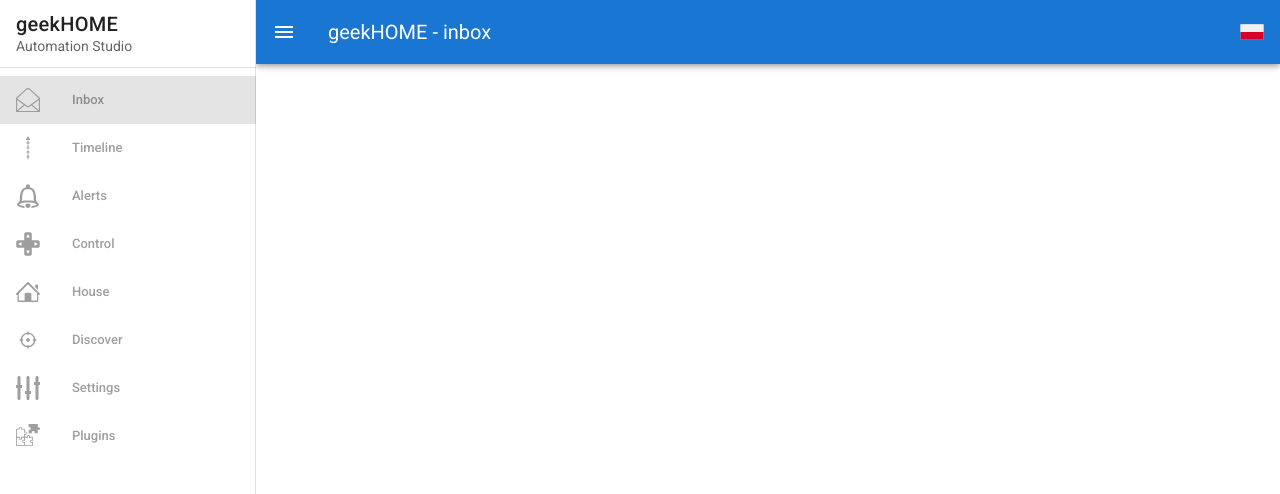
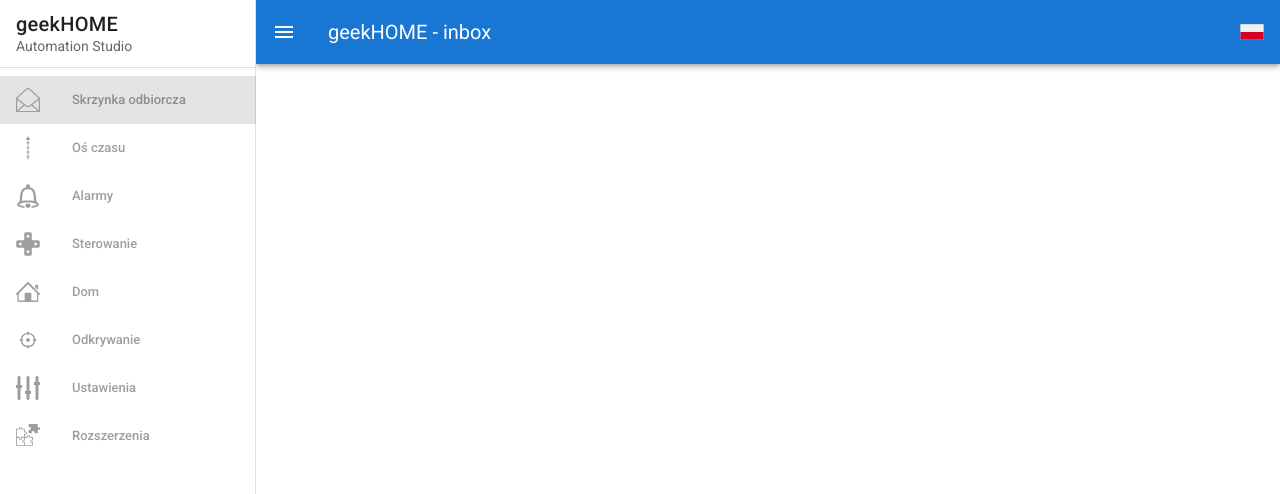
Before and after one commit to tomaszbabiuk/automate-everything, a Vue app in the folder vuetify/: page /inbox in a window 1280 px wide. Both pictures are taken after a click on the button 28 px from the left and 32 px from the top of the page. Shown: the top 494 px of the page. Built offline with nearby package versions, Linux system fonts and the light colour scheme.

Commit message:
navigation localization

```diff
--- a/vuetify/src/App.vue
+++ b/vuetify/src/App.vue
@@ -24,8 +24,8 @@
     <v-navigation-drawer v-model="drawer" app>
       <v-list-item>
         <v-list-item-content>
-          <v-list-item-title class="title">geekHOME</v-list-item-title>
-          <v-list-item-subtitle>Automation Studio</v-list-item-subtitle>
+          <v-list-item-title class="title">{{$vuetify.lang.t('$vuetify.application.name')}}</v-list-item-title>
+          <v-list-item-subtitle>{{$vuetify.lang.t('$vuetify.application.subtitle')}}</v-list-item-subtitle>
         </v-list-item-content>
       </v-list-item>
 
@@ -37,7 +37,7 @@
             <v-icon style="fill:#9e9e9e">$vuetify.icon.{{item.icon}}</v-icon>
           </v-list-item-action>
           <v-list-item-content>
-            <v-list-item-title class="grey--text">{{ item.title }}</v-list-item-title>
+            <v-list-item-title class="grey--text">{{$vuetify.lang.t(item.title)}}</v-list-item-title>
           </v-list-item-content>
         </v-list-item>
       </v-list>
@@ -62,14 +62,14 @@ export default {
   data: () => ({
     drawer: false,
     navigationItems: [
-      { title: "Inbox", route: "/inbox", icon: "inbox" },
-      { title: "Timeline", route: "/timeline", icon: "timeline" },
-      { title: "Alerts", route: "/alerts", icon: "bell" },
-      { title: "Control", route: "/control", icon: "button" },
-      { title: "House", route: "/house", icon: "house" },
-      { title: "Discover", route: "/discover", icon: "crosshair" },
-      { title: "Settings", route: "/settings", icon: "equalizer" },
-      { title: "Plugins", route: "/plugins", icon: "plugin" }
+      { title: "$vuetify.navigation.inbox", route: "/inbox", icon: "inbox" },
+      { title: "$vuetify.navigation.timeline", route: "/timeline", icon: "timeline" },
+      { title: "$vuetify.navigation.alerts", route: "/alerts", icon: "bell" },
+      { title: "$vuetify.navigation.control", route: "/control", icon: "button" },
+      { title: "$vuetify.navigation.house", route: "/house", icon: "house" },
+      { title: "$vuetify.navigation.discover", route: "/discover", icon: "crosshair" },
+      { title: "$vuetify.navigation.settings", route: "/settings", icon: "equalizer" },
+      { title: "$vuetify.navigation.plugins", route: "/plugins", icon: "plugin" }
     ],
     languageSelectorItems: [
         { title: 'English', code: 'en' },
--- a/vuetify/src/locale/en.js
+++ b/vuetify/src/locale/en.js
@@ -1,3 +1,16 @@
 export default {
-    close: 'Close'
+    application: {
+        name: "geekHOME",
+        subtitle: "Automation Studio"
+    },
+    navigation: {
+        inbox:      "Inbox",
+        timeline:   "Timeline",
+        alerts:     "Alerts",
+        control:    "Control",
+        house:      "House",
+        discover:   "Discovery",
+        settings:   "Settings",
+        plugins:    "Plugins",
+    }
 }
--- a/vuetify/src/locale/pl.js
+++ b/vuetify/src/locale/pl.js
@@ -1,3 +1,28 @@
 export default {
-    close: 'Zamknij'
+    application: {
+        name: "geekHOME",
+        subtitle: "Automation Studio"
+    },
+    navigation: {
+        inbox:      "Skrzynka odbiorcza",
+        timeline:   "Oś czasu",
+        alerts:     "Alarmy",
+        control:    "Sterowanie",
+        house:      "Dom",
+        discover:   "Odkrywanie",
+        settings:   "Ustawienia",
+        plugins:    "Rozszerzenia",
+    }
+
+
+    /*
+          { title: "$vuetify.navigation.inbox", route: "/inbox", icon: "inbox" },
+      { title: "$vuetify.navigation.timeline", route: "/timeline", icon: "timeline" },
+      { title: "$vuetify.navigation.alerts", route: "/alerts", icon: "bell" },
+      { title: "$vuetify.navigation.control", route: "/control", icon: "button" },
+      { title: "$vuetify.navigation.house", route: "/house", icon: "house" },
+      { title: "$vuetify.navigation.discover", route: "/discover", icon: "crosshair" },
+      { title: "$vuetify.navigation.settings", route: "/settings", icon: "equalizer" },
+      { title: "$vuetify.navigation.plugins", route: "/plugins", icon: "plugin" }
+    */
 }
--- a/vuetify/src/router/index.js
+++ b/vuetify/src/router/index.js
@@ -1,6 +1,5 @@
 import Vue from 'vue'
 import VueRouter from 'vue-router'
-// import Home from '../views/Home'
 import Control from '../views/Control'
 import Timeline from '../views/Timeline'
 import Inbox from '../views/Inbox'
```
Also changed, not shown: vuetify/src/views/Home.vue (deleted, +0 -11 lines).
